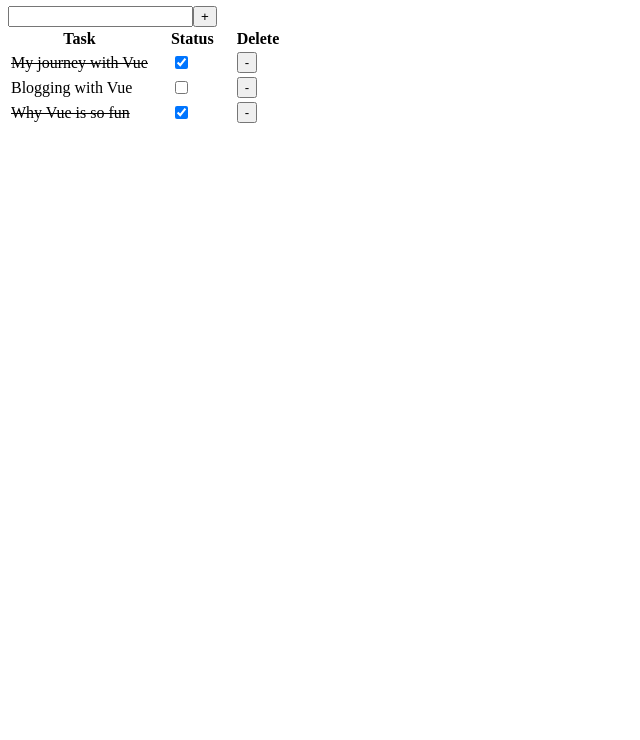
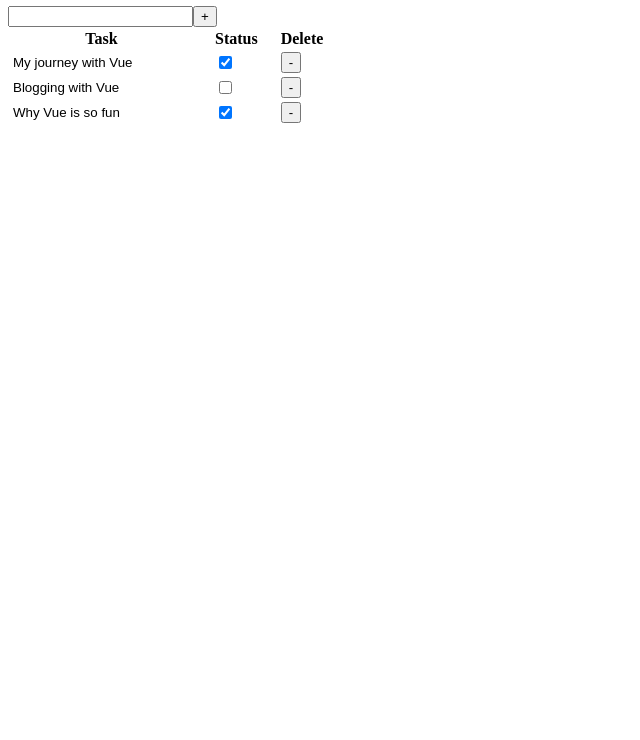
Before and after one commit to Kayla-amr/toDoApp, a plain HTML site: page index.html in a window 1280 px wide. Shown: the part 60-800 px from the top of the page, without its empty margins (0-640 px from the left). Drawn offline with nearby package versions, Linux system fonts and the light colour scheme.

Commit message:
adding edit task name

```diff
--- a/index.html
+++ b/index.html
@@ -14,7 +14,9 @@
         </thead>
         <tbody>
             <tr v-for="task in tasks" :key="task.id">
-                <td :class="{ completed: task.status, incomplete: !task.status }">{{task.name}}</td>
+                <td :class="{ completed: task.status, incomplete: !task.status }">
+                    <input class="taskName" type="text" v-model="task.name">
+                </td>
                 <td><input type="checkbox" v-model="task.status"></td>
                 <td><button @click="deleteTask(task.id)">-</button></td>
             </tr>
@@ -68,6 +70,11 @@
         padding-right: 20px;
     }
 
+    .taskName {
+        border: none;
+        background-color: transparent;
+    }
+
     .completed {
         text-decoration: line-through;
     }
```
Also changed, not shown: 1 other file.
